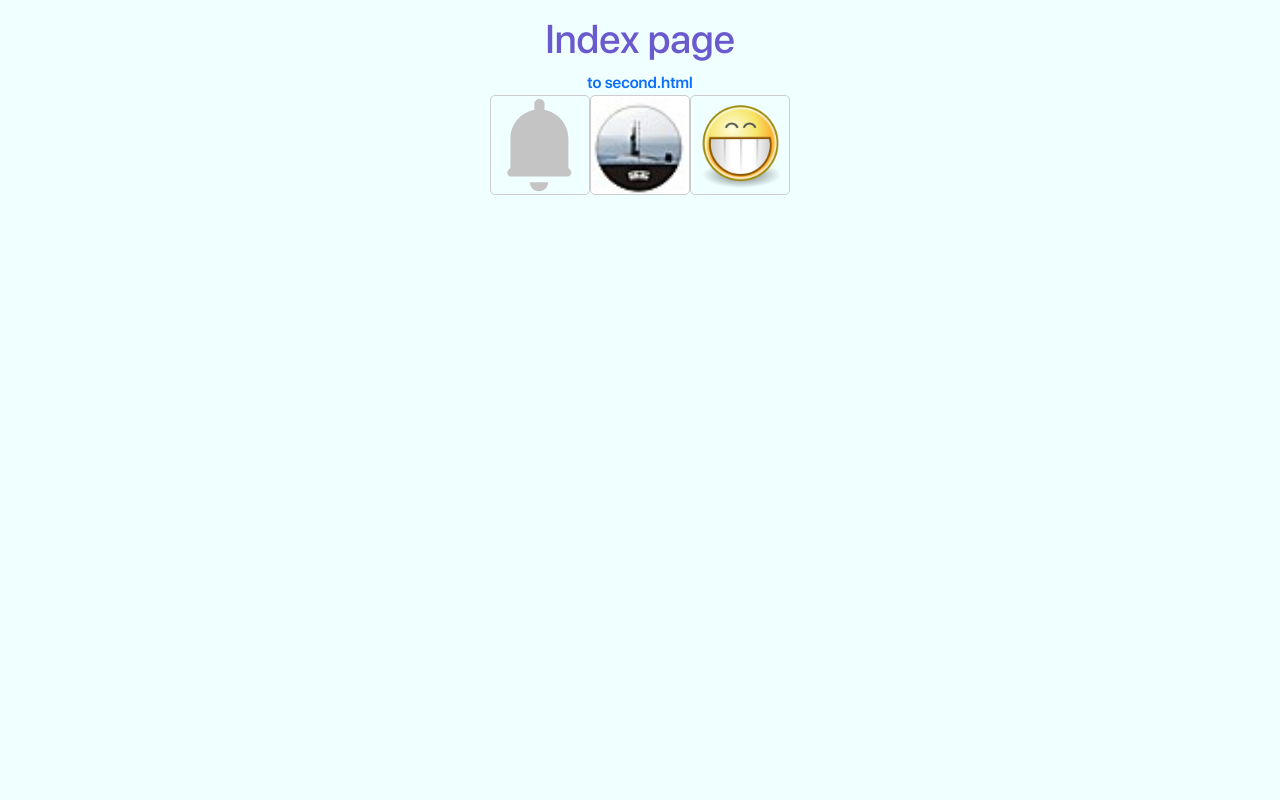
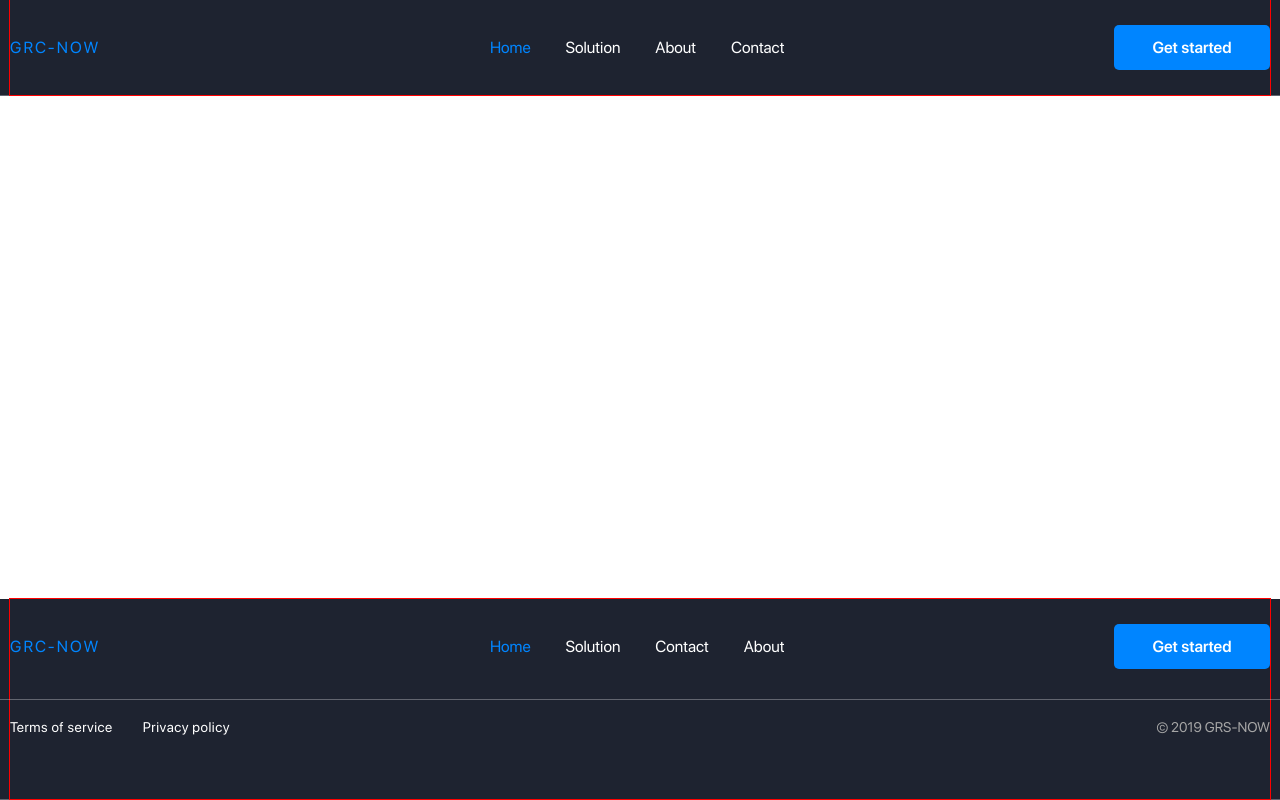
Before and after one commit to EvgenyLeukhin/webpack-html-sass, a website built with webpack: page src/index.html in a window 1280 px wide. Built offline with nearby package versions, Linux system fonts and the light colour scheme.

Commit message:
Header, footer, grid

```diff
--- a/src/index.html
+++ b/src/index.html
@@ -7,13 +7,55 @@
   <title><%= htmlWebpackPlugin.options.title %></title>
 </head>
 <body>
-  <h1>Index page</h1>
-  <a href="second.html">to second.html</a>
+    <header class="header">
+      <div class="container">
+        <div class="header__content">
+          <a href="#" class="header__logo">GRC-NOW</a>
 
-  <div class="container">
-    <div class="box bg-svg"></div>
-    <div class="box bg-jpeg"></div>
-    <img class="box" src="img/smile.png" alt="smile.png">
-  </div>
+          <nav class="header__nav">
+            <ul>
+              <li><a href="#" class="active">Home</a></li>
+              <li><a href="#">Solution</a></li>
+              <li><a href="#">About</a></li>
+              <li><a href="#">Contact</a></li>
+            </ul>
+          </nav>
+
+          <a href="#" class="btn">Get started</a>
+        </div>
+      </div>
+    </header>
+
+    <main>
+
+    </main>
+
+    <footer class="footer">
+      <div class="container">
+        <div class="footer__top">
+          <a href="#" class="footer__logo">GRC-NOW</a>
+
+          <nav class="footer__nav">
+            <ul>
+              <li><a href="#" class="active">Home</a></li>
+              <li><a href="#">Solution</a></li>
+              <li><a href="#">Contact</a></li>
+              <li><a href="#">About</a></li>
+            </ul>
+          </nav>
+
+          <a href="#" class="btn">Get started</a>
+        </div>
+
+        <div class="footer__bottom">
+          <ul class="footer__links">
+            <li><a href="#">Terms of service</a></li>
+            <li><a href="#">Privacy policy</a></li>
+          </ul>
+
+          <span class="footer__copyright">© 2019 GRS-NOW</span>
+        </div>
+      </div>
+    </footer>
 </body>
 </html>
--- /dev/null
+++ b/src/scss/layout/footer.scss
@@ -0,0 +1,65 @@
+.footer {
+  position: relative;
+  margin-top: auto;
+  font-family: 'SF Pro Display';
+
+  &::after {
+    top: 100px;
+    left: 0;
+    content: "";
+    position: absolute;
+    display: block;
+    height: 1px;
+    width: 100%;
+    background: rgba(255, 255, 255, 0.3);
+  }
+
+  &__bottom {
+    padding-top: 25px;
+    padding-bottom: 20px;
+    min-height: 105px;
+    display: flex;
+    justify-content: space-between;
+  }
+
+  &__links {
+    display: flex;
+    list-style: none;
+    margin: 0;
+    padding: 0;
+    font-size: 14px;
+    line-height: 16px;
+
+    li { margin-right: 30px; }
+
+    a {
+      font-family: 'SF Pro Display';
+      font-weight: 400;
+      color: #fff;
+      text-decoration: none;
+      letter-spacing: 0.5px;
+
+      &:hover {
+        text-decoration: underline;
+        transition-property: text-decoration;
+        transition-duration: $transition-default-duration;
+      }
+    }
+  }
+
+  &__copyright {
+    color: #A6A6A6;
+    font-size: 14px;
+    line-height: 17px;
+  }
+}
+
+@media (max-width: $tablet-breakpoint) {
+  .footer {
+    &__bottom {
+      min-height: auto;
+      padding-top: 15px;
+      padding-bottom: 20px;
+    }
+  }
+}
--- /dev/null
+++ b/src/scss/layout/header.scss
@@ -0,0 +1,92 @@
+.header, .footer {
+  font-family: 'SF Pro Display';
+  color: #fff;
+  font-size: 16px;
+  line-height: 19px;
+  background: #1E2330;
+  border-bottom: 1px solid rgba(255, 255, 255, 0.3);
+
+  &__content, .footer__top {
+    display: flex;
+    justify-content: space-between;
+    padding-top: 25px;
+    padding-bottom: 25px;
+  }
+
+  &__logo {
+    align-self: center;
+    font-size: 16px;
+    line-height: 19px;
+    letter-spacing: 2.1px;
+    color: $blue-color;
+
+    &:hover {
+      transition-property: color;
+      transition-duration: $transition-default-duration;
+      text-decoration: none;
+      color: #fff;
+    }
+  }
+
+  &__nav {
+    align-self: center;
+
+    ul {
+      display: flex;
+      list-style: none;
+      padding: 0;
+      margin: 0;
+      margin-left: 60px;
+    }
+
+    li {
+      margin-right: 15px;
+
+      &:last-child { margin-right: 0; }
+    }
+
+    a {
+      display: inline-flex;
+      padding: 5px 10px;
+      color: #fff;
+
+      &:hover {
+        transition-property: color;
+        transition-duration: $transition-default-duration;
+        text-decoration: none;
+        color: rgba(255,255,255, .75);
+      }
+
+      &.active {
+        pointer-events: none;
+        cursor: default;
+        color: $blue-color;
+      }
+    }
+  }
+}
+
+@media (max-width: $tablet-breakpoint) {
+  .header, .footer {
+    &__content, .footer__top {
+      padding-top: 15px;
+      padding-bottom: 15px;
+    }
+
+    &__nav {
+      ul { margin-left: 0; }
+
+      li {
+        margin-right: 10px;
+
+        &:last-child { margin-right: 0; }
+      }
+
+      a {
+        padding: 5px;
+        font-size: 14px;
+        line-height: 18px;
+      }
+    }
+  }
+}
--- /dev/null
+++ b/src/scss/layout/layout.scss
@@ -0,0 +1,2 @@
+@import "header";
+@import "footer";
--- a/src/scss/vars.scss
+++ b/src/scss/vars.scss
@@ -0,0 +1,8 @@
+$blue-color: #0085FF;
+$container-desktop-width: 1260px;
+$transition-default-duration: 230ms;
+
+// breakpoints
+$laptop-breakpoint: 1270px;
+$tablet-breakpoint: 768px;
+$mobile-breakpoint: 500px;
--- a/src/style.scss
+++ b/src/style.scss
@@ -5,37 +5,64 @@
 // libs
 @import "scss/bootstrap-reboot";
 
-$color: slateblue;
+// layout
+@import "scss/layout/layout";
+
+// home-page
+@import "scss/home-page/top-block.scss";
+
 
 body {
+  min-height: 100vh;
+  display: flex;
+  flex-direction: column;
+  font-family: 'SF Pro Display', 'Montserrat';
+}
+
+.container {
+  width: $container-desktop-width;
+  min-height: 50px;
+  margin: auto;
+  outline: 1px solid red;
+}
+
+.btn {
+  padding-left: 15px;
+  padding-right: 15px;
+  display: inline-flex;
+  min-width: 156px;
+  min-height: 45px;
+  align-items: center;
+  justify-content: center;
+  border-radius: 5px;
+  background: $blue-color;
+  color: #fff;
   font-family: 'SF Pro Display';
-  color: $color;
-  display: flex;
   font-weight: 600;
-  flex-direction: column;
-  align-items: center;
-  padding: 15px;
+  font-size: 16px;
+  line-height: 19px;
+  border: 1px solid transparent;
 
-  &.color {
-    background: azure;
+  &:hover {
+    text-decoration: none;
+    transition-property: border;
+    transition-duration: $transition-default-duration;
+    color: #fff;
+    border: 1px solid #fff;
   }
 }
 
-.container {
-  display: flex;
+@media (max-width: $laptop-breakpoint) {
+  .container {
+    width: auto;
+    padding-left: 15px;
+    padding-right: 15px;
+  }
 }
 
-.box {
-  width: 100px;
-  height: 100px;
-  display: block;
-  border: 1px solid #ccc;
-  border-radius: 5px;
-  background-size: contain;
-  background-position: center;
-  background-repeat: no-repeat;
+@media (max-width: $tablet-breakpoint) {
+  .btn {
+    min-width: 120px;
+    min-height: 35px;
+  }
 }
-
-.bg-svg { background-image: url(img/icons/notifications.svg); }
-
-.bg-jpeg { background-image: url(img/small.jpg); }
```
Also changed, not shown: src/scss/home-page/top-block.scss (added).
